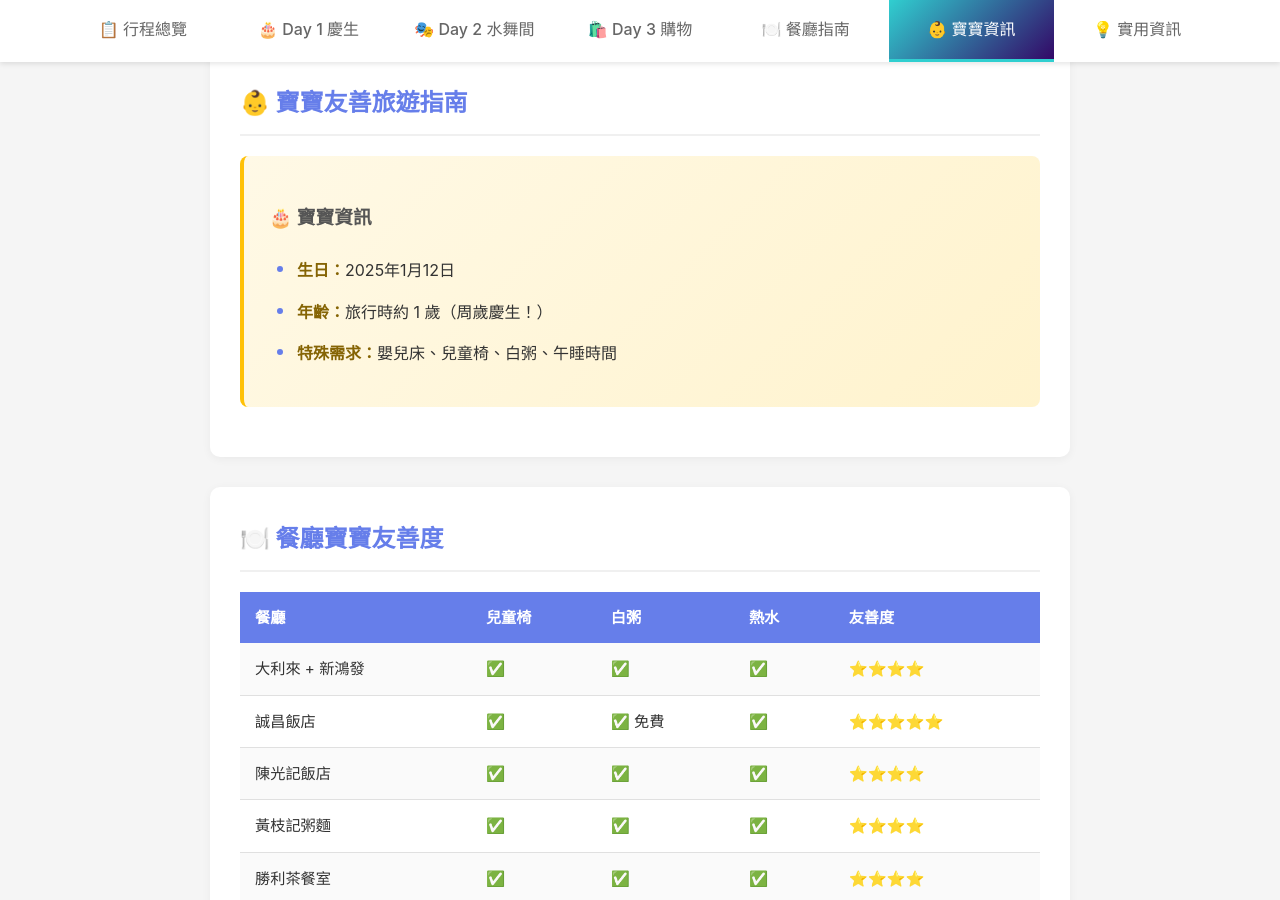
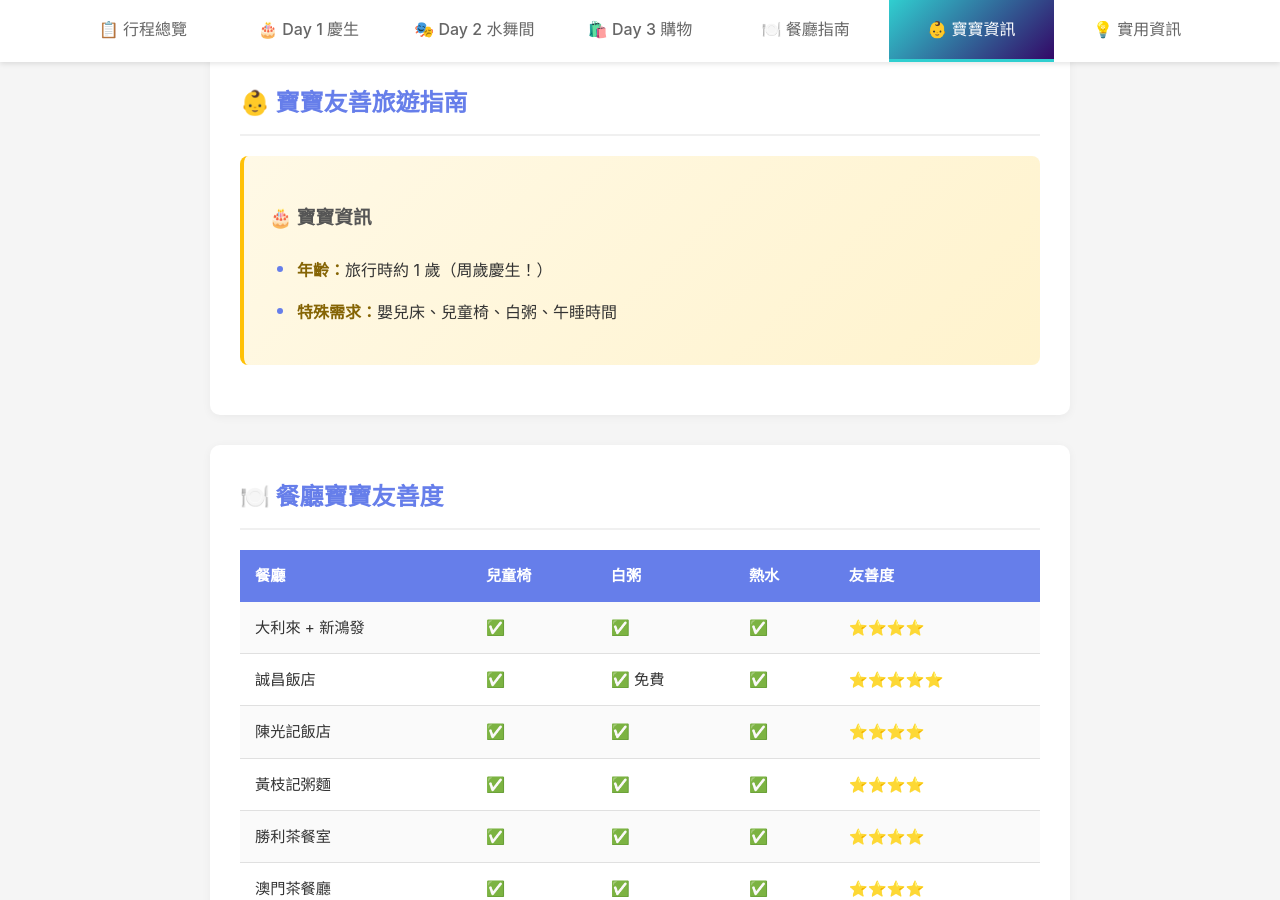
Before and after one commit to 10wang-creat/macau-trip-2026, a Jekyll site: the page built from baby.md, in a window 1280 px wide and 900 px high, scrolled down 394 px. Built offline with Jekyll 4.4.1, drawn with Linux system fonts in a browser that asks for light colours.

Commit message:
移除寶寶生日資訊

```diff
--- a/baby.md
+++ b/baby.md
@@ -10,7 +10,6 @@ permalink: /baby
 <div class="highlight-box">
 <h3>🎂 寶寶資訊</h3>
 <ul>
-<li><strong>生日：</strong>2025年1月12日</li>
 <li><strong>年齡：</strong>旅行時約 1 歲（周歲慶生！）</li>
 <li><strong>特殊需求：</strong>嬰兒床、兒童椅、白粥、午睡時間</li>
 </ul>
```
